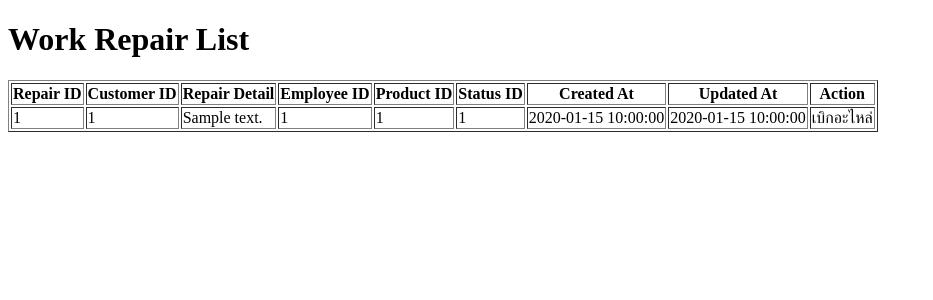
After one commit to TanaratSudjai/Fixing-Management, a Laravel app: template resources/views/work/work.blade.php in a window 1280 px wide. The commit adds this page. Shown: the top 300 px of the page, without its empty margins (0-933 px from the left). Run offline with Laravel 10, Linux system fonts and the light colour scheme; the template is opened without the code that fills it: most values are stand-ins (such as "Sample title", 1, 10 or a date in 2020).

Commit message:
commit list work for employee

```diff
--- a/resources/views/activeEmployee.blade.php
+++ b/resources/views/activeEmployee.blade.php
@@ -16,6 +16,8 @@
     @endif
 
     พนักงาน
+
+    <a href="{{ route('employee.work') }}">เบิกสินค้า</a>
 </body>
 
 </html>
--- /dev/null
+++ b/resources/views/work/work.blade.php
@@ -0,0 +1,52 @@
+<!DOCTYPE html>
+<html lang="en">
+
+<head>
+    <meta charset="UTF-8">
+    <meta name="viewport" content="width=device-width, initial-scale=1.0">
+    <title>Work Repair List</title>
+    <!-- Include any CSS files here -->
+</head>
+
+<body>
+    <h1>Work Repair List</h1>
+
+    @if ($workrepair->isEmpty())
+        <p>No repairs found.</p>
+    @else
+        <table border="1">
+            <thead>
+                <tr>
+                    <th>Repair ID</th>
+                    <th>Customer ID</th>
+                    <th>Repair Detail</th>
+                    <th>Employee ID</th>
+                    <th>Product ID</th>
+                    <th>Status ID</th>
+                    <th>Created At</th>
+                    <th>Updated At</th>
+                    <th>Action</th>
+                </tr>
+            </thead>
+            <tbody>
+                @foreach ($workrepair as $repair)
+                    <tr>
+                        <td>{{ $repair->repair_id }}</td>
+                        <td>{{ $repair->customer_id }}</td>
+                        <td>{{ $repair->repair_detail }}</td>
+                        <td>{{ $repair->employee_id }}</td>
+                        <td>{{ $repair->product_id }}</td>
+                        <td>{{ $repair->status_id }}</td>
+                        <td>{{ $repair->created_at }}</td>
+                        <td>{{ $repair->updated_at }}</td>
+                        <td>
+                            เบิกอะไหล่
+                        </td>
+                    </tr>
+                @endforeach
+            </tbody>
+        </table>
+    @endif
+</body>
+
+</html>
--- a/routes/web.php
+++ b/routes/web.php
@@ -1,5 +1,6 @@
 <?php
 
+use App\Http\Controllers\EmployeeManagement;
 use App\Http\Controllers\ManagaementRepirController;
 use App\Http\Controllers\PageController;
 use App\Http\Controllers\LoginController;
@@ -56,4 +57,5 @@ Route::middleware('customer')->group(function () {
 // Employee Routes
 Route::middleware('employee')->group(function () {
     Route::get('/employeeWorkList', [PageController::class, 'PageEmployee'])->name('employee.dashboard');
+    Route::get('/work_employee', [EmployeeManagement::class, 'listwork'])->name('employee.work');
 });
```
Also changed, not shown: app/Http/Controllers/EmployeeManagement.php (added, +17 -0 lines).
